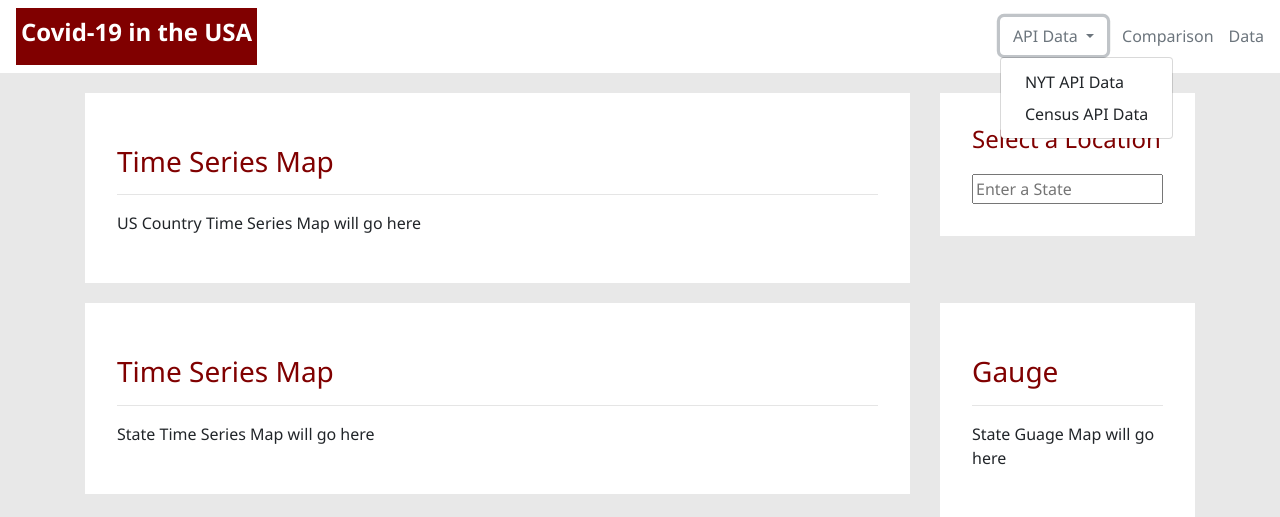
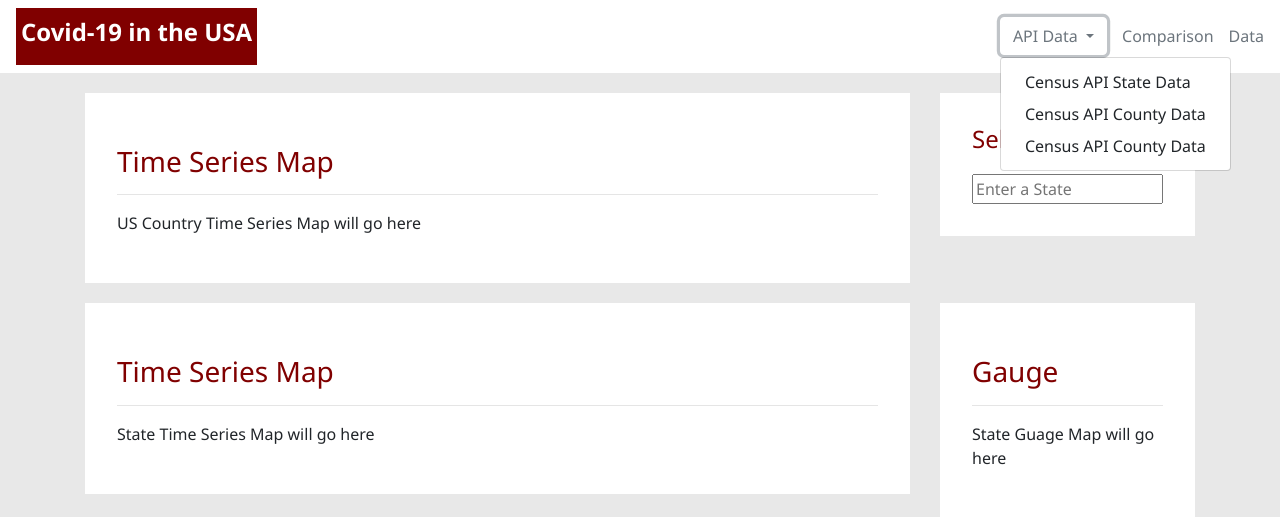
Before and after one commit to carlykelly/Covid-19-Project, a Flask app: page / in a window 1280 px wide, after a click on "API Data". Shown: the top 517 px of the page. Run offline with Flask 2, Linux system fonts and the light colour scheme; some libraries are stand-ins or nearby versions.

Commit message:
links working

```diff
--- a/templates/index.html
+++ b/templates/index.html
@@ -46,8 +46,9 @@
                 API Data
             </button>
             <div class="dropdown-menu" aria-labelledby="dropdownMenuButton">
-                <a class="dropdown-item" href="/api">NYT API Data</a>
-                <a class="dropdown-item" href="Cloudiness.html">Census API Data</a>
+                <a class="dropdown-item" href="/api/state_population">Census API State Data</a>
+                <a class="dropdown-item" href="/api/county_population">Census API County Data</a>
+                <a class="dropdown-item" href="/nyt_covid_state">Census API County Data</a>
             </div>
         </div>
         <a class="navbar-links" href="Comparison.html">Comparison</a>
```
